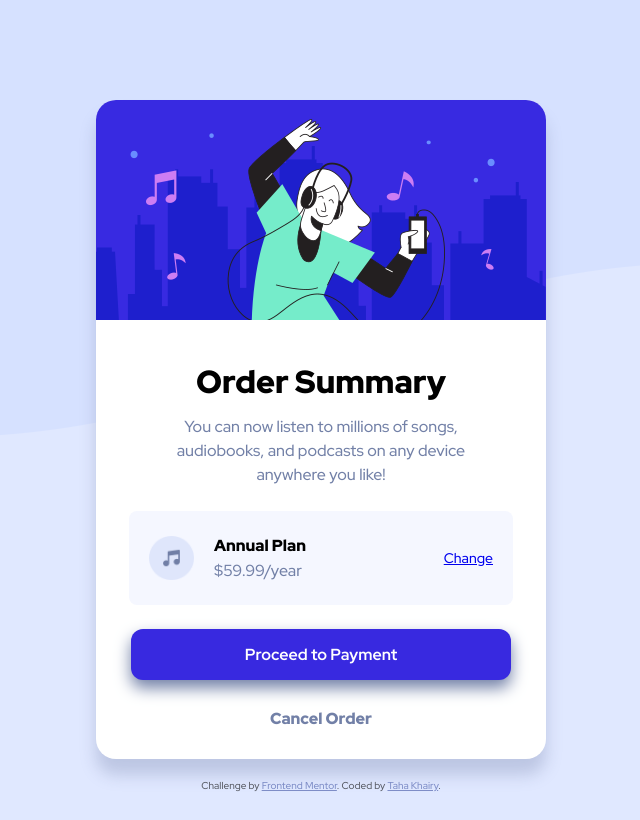
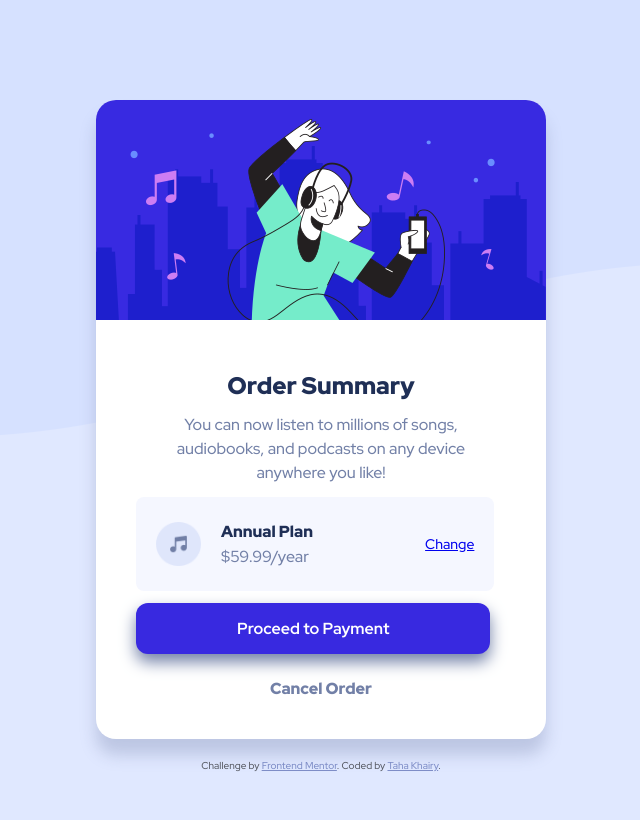
Before and after one commit to tahakhairy/order-summary-card, a plain HTML site: page index.html in a window 1280 px wide. Shown: the whole page, without its empty margins (319-959 px from the left). Drawn offline with Linux system fonts and the light colour scheme.

Commit message:
updated files

```diff
--- a/css/styles.css
+++ b/css/styles.css
@@ -25,12 +25,15 @@ body {
     text-align: center;
 }
 
-.order-card h1 {
+.summary {
+    padding: 10px 16px;
+}
+
+.order-card h2 {
     font-weight: 900;
     margin: 40px;
     margin-bottom: 0;
-    font-size: xx-large;
-    font-size: 32px;
+    color: hsl(223, 47%, 23%);
 }
 
 .description {
@@ -86,6 +89,7 @@ body {
 }
 
 .plan-name h4 {
+    color: hsl(223, 47%, 23%);
     margin: 0;
     font-weight: 900;
     margin-bottom: 4px;
@@ -116,7 +120,7 @@ body {
 }
 
 .cancel-btn {
-    margin-top: 16px;
+    margin-top: 24px;
     margin-bottom: 30px;
     color: hsl(224, 23%, 55%);
     font-weight: 900;
--- a/index.html
+++ b/index.html
@@ -23,7 +23,8 @@
 
       <img src="images/illustration-hero.png" alt="illustration-hero">
 
-      <h1>Order Summary</h1>
+      <div class="summary">
+        <h2>Order Summary</h2>
 
         <p class="description">You can now listen to millions of songs, audiobooks, and podcasts on any
           device anywhere you like!</p>
@@ -46,6 +47,7 @@
 
         <p class="cancel-btn">Cancel Order</p>
       </div>
+    </div>
   </main>
 
   <footer>
```
Lines whose indentation alone changed are shown as unchanged.
